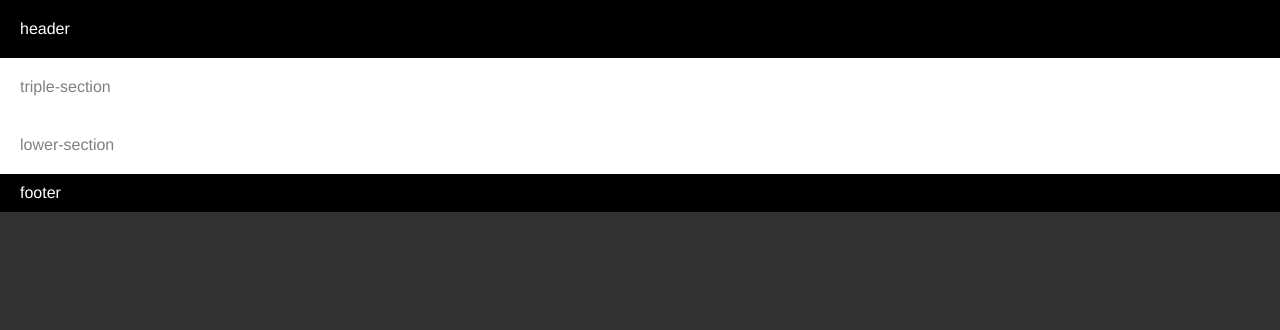
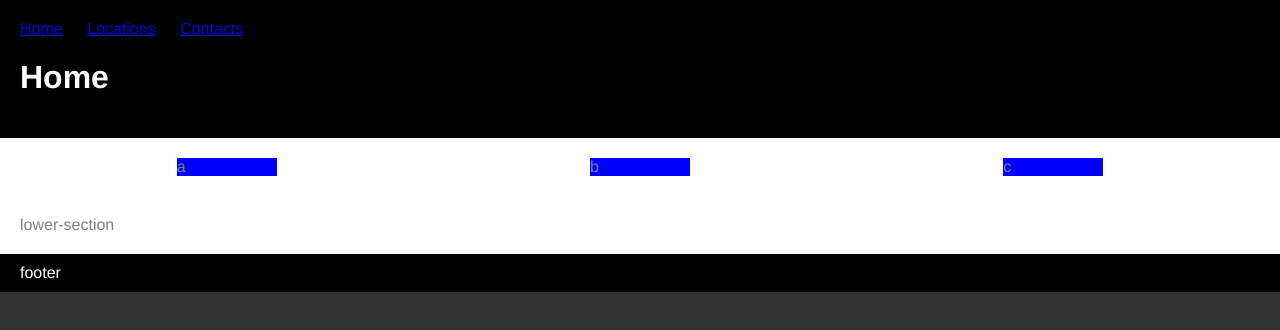
Before and after one commit to emoser91/MyWebpage, a plain HTML site: page index.html in a window 1280 px wide. Drawn offline with Linux system fonts and the light colour scheme.

Commit message:
Add files via upload
Multiple pages and file devision

```diff
--- a/index.html
+++ b/index.html
@@ -5,36 +5,26 @@
         <meta charset="UTF-8">
         <meta name="viewport" content="width=device-width, initial-scale=1.0">
         <meta http-equiv="X-UA-Compatible" content="ie=edge">
-        <title>MyWesite</title>
-
-        <!--CSS-->
-        <style>
-            body{
-                background: rgb(51, 50, 50);
-                color: white;
-                font-family: Helvetica Neue, Helvetica, Arial, sans-serif;
-                margin: 0;
-                padding: 0;
-            }
-            header{
-                background:black;
-                padding:20px;
-            }
-            section{
-                background:white;
-                color:gray;
-                padding: 20px;
-            }
-            footer{
-                background: black;
-                padding: 10px 20px;
-            }
-        </style>
+        <title>MyWebsite</title>
+        <link rel="stylesheet" href="styles.css">
     </head>
 
     <body>
-       <header>header</header>
-       <section>triple-section</section>
+       <header>
+           <nav>
+               <ul>
+                   <li> <a href="index.html">Home</a></li>
+                   <li> <a href="pages/locations.html">Locations</a></li>
+                   <li> <a href="pages/contacts.html">Contacts</a></li>
+               </ul>
+           </nav>
+           <h1>Home</h1>
+        </header>
+       <section>
+            <div>a</div>
+            <div>b</div>
+            <div>c</div>
+        </section>
        <section>lower-section</section>
        <footer>footer</footer>
 
--- /dev/null
+++ b/styles.css
@@ -0,0 +1,36 @@
+body{
+    background: rgb(51, 50, 50);
+    color: white;
+    font-family: Helvetica Neue, Helvetica, Arial, sans-serif;
+    margin: 0;
+    padding: 0;
+}
+header{
+    background:black;
+    padding:20px;
+}
+section{
+    background:white;
+    color:gray;
+    padding: 20px;
+    display:flex;
+    flex-direction: row;
+}
+div{
+    background:blue;
+    width: 100px;
+    margin:auto;
+}
+ul{
+    margin: 0;
+    padding: 0;
+    list-style-type: none;
+}
+li{
+    display:inline-block;
+    margin-right: 20px;
+}
+footer{
+    background: black;
+    padding: 10px 20px;
+}
```
